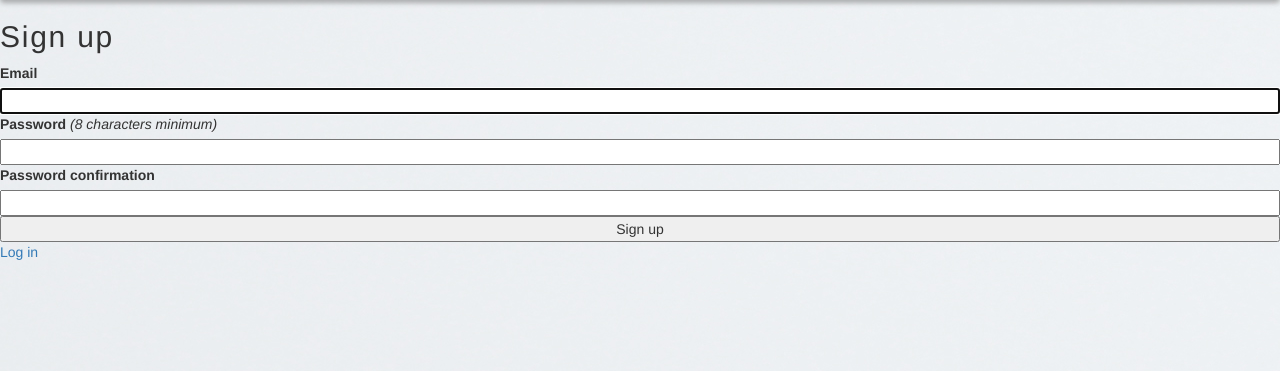
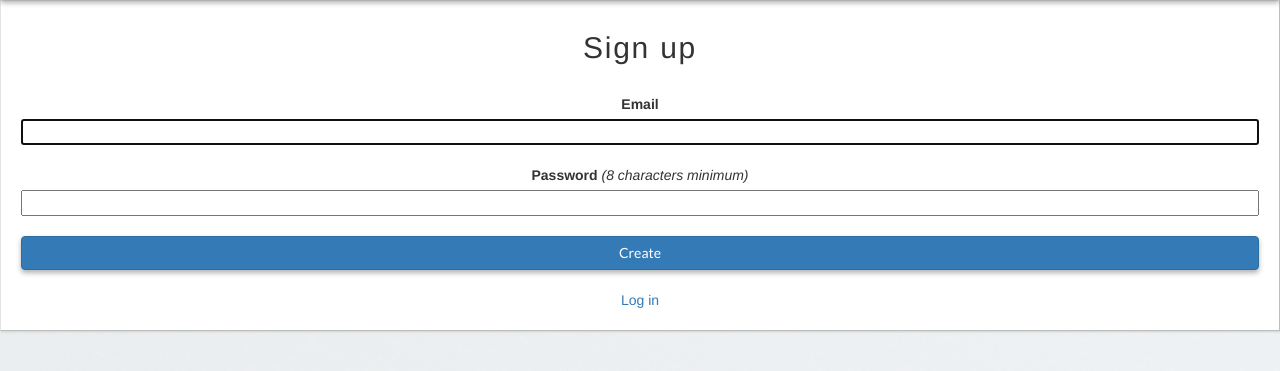
Before and after one commit to mailethiesen/videostore, a Rails app: page /users/sign_up in a window 1280 px wide. Shown: the part 52-423 px from the top of the page. Run offline with Rails 7, Linux system fonts and the light colour scheme; style sheets or scripts are compiled from the project's sources; some libraries are stand-ins or nearby versions.

Commit message:
styled the sign up page

```diff
--- a/app/views/devise/registrations/new.html.erb
+++ b/app/views/devise/registrations/new.html.erb
@@ -1,5 +1,6 @@
+<div class ="booyah-box">
 <h2>Sign up</h2>
-
+<br />
 <%= form_for(resource, as: resource_name, url: registration_path(resource_name)) do |f| %>
   <%= devise_error_messages! %>
 
@@ -7,7 +8,7 @@
     <%= f.label :email %><br />
     <%= f.email_field :email, autofocus: true %>
   </div>
-
+  <br />
   <div class="field">
     <%= f.label :password %>
     <% if @minimum_password_length %>
@@ -15,15 +16,13 @@
     <% end %><br />
     <%= f.password_field :password, autocomplete: "off" %>
   </div>
-
-  <div class="field">
-    <%= f.label :password_confirmation %><br />
-    <%= f.password_field :password_confirmation, autocomplete: "off" %>
-  </div>
+  <br />
 
   <div class="actions">
-    <%= f.submit "Sign up" %>
+    <%= f.submit 'Create', class: 'btn btn-primary' %>
   </div>
 <% end %>
+<br />
 
 <%= render "devise/shared/links" %>
+</div>
```
